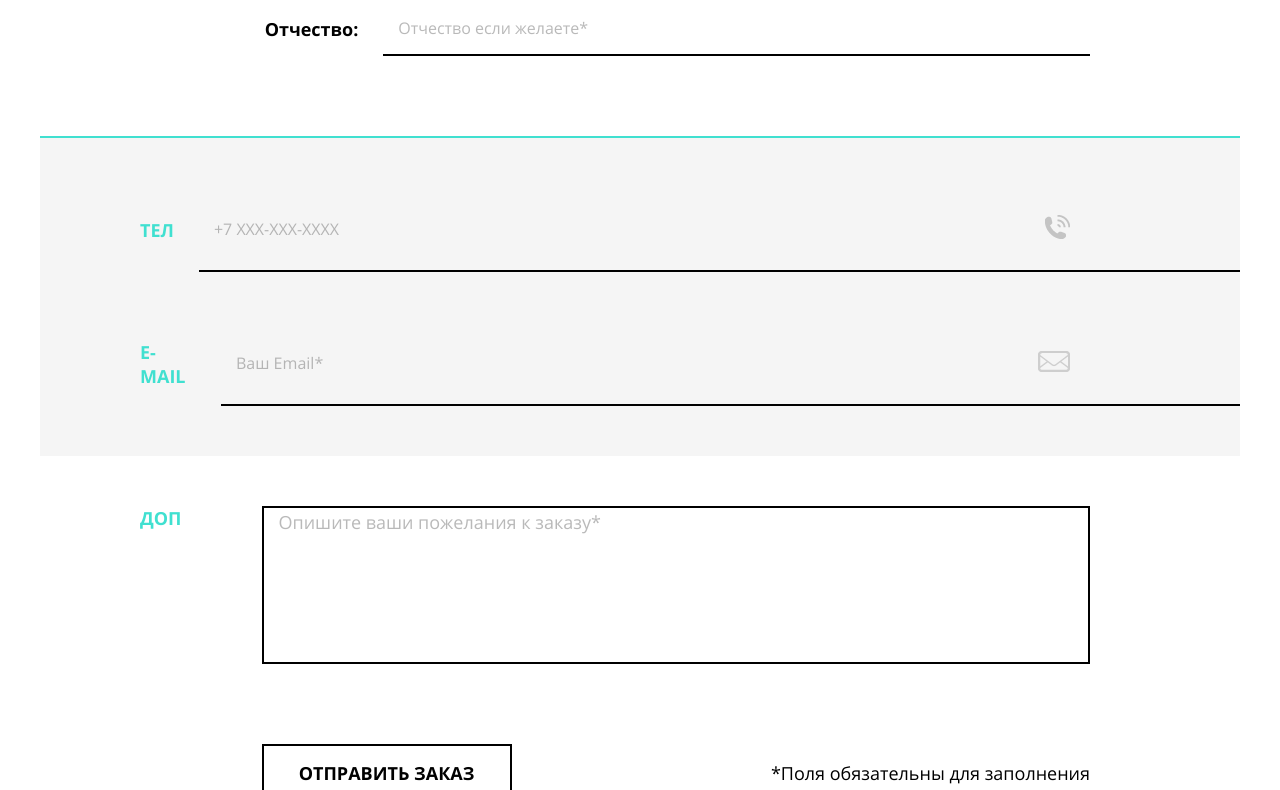
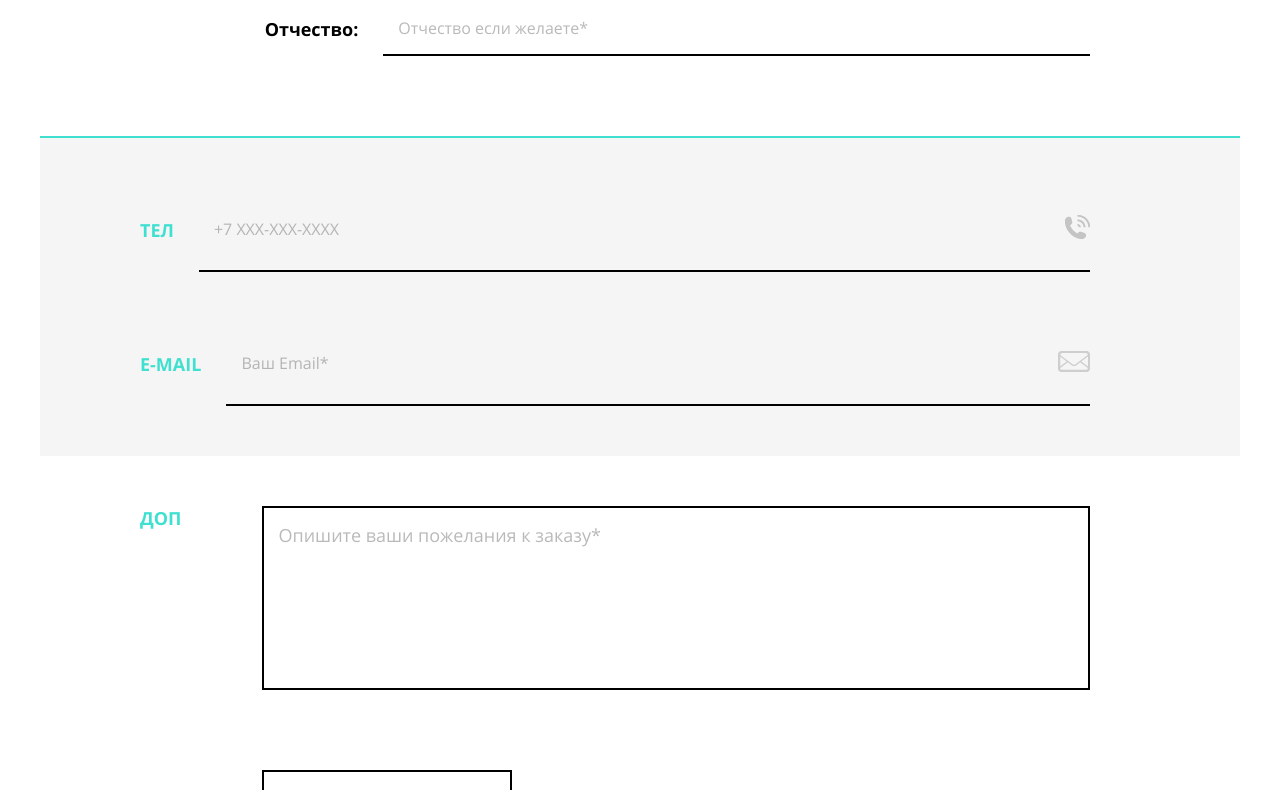
Before and after one commit to GeorgiiZ/mishkaa, a Vue app: page /#/form in a window 1280 px wide. Shown: the part 1380-2170 px from the top of the page. Built offline with nearby package versions, Linux system fonts and the light colour scheme.

Commit message:
Fixed form desktop page

```diff
--- a/src/mishka-form/FormPage.vue
+++ b/src/mishka-form/FormPage.vue
@@ -52,7 +52,7 @@
                 </div>
             </div>
             <div class="form-section
-                        form-section_column
+                        form-section__contacts
                         form-section_highlighted">
                 <div class="controls_inline phoneNumberContainer">
                     <label class="form-section__caption">тел</label>
@@ -131,7 +131,7 @@ export default {
 
 .form-section {
     display: flex;
-    padding: 50px 0 0 100px;
+    padding: 50px 150px 0 100px;
 }
 
 ::placeholder {
@@ -147,8 +147,10 @@ export default {
     max-height: 210px;
 }
 
-.form-section_column {
+.form-section__contacts {
     flex-direction: column;
+    /* padding: 0 150px 0 100px;;  */
+
 }
 
 .form-section__caption {
@@ -195,7 +197,7 @@ export default {
     display: flex;
     flex-wrap: wrap;
     flex-direction: column;
-    padding: 0 150px 0 100px;
+    padding: 0 0 0 100px;
     width: 100%;
 }
 
@@ -232,14 +234,14 @@ export default {
     width: 100%;
     display: flex;
     align-items: center;
-    margin-bottom: 50px;
+    padding-bottom: 50px;
 }
 
 .controls__item {
     display: flex;
     align-items: center;
     position: relative;
-    padding: 0 150px 80px 80px;
+    padding: 0 0 80px 80px;
 }
 
 .controls__item_indent {
@@ -249,33 +251,19 @@ export default {
 
 .form-input {
     border : none;
-    padding-left: 15px;
     text-overflow: ellipsis;
     background-color: inherit;
     border-bottom: 2px solid black;
     min-height: 50px;
-    width: 100%;
     margin-left: 25px;
+    padding-left: 15px;
+    flex:1;
 }
 
 .form-input_large {
     position: relative;
     min-height: 80px;
-    /* margin-left: auto;
-    margin-right: 150px; */
-}
-
-
-.phoneNumberContainer::after{
-    position: absolute;
-    right: 170px;
-    content: url("../assets/phonesvg.png");
-}
-
-.emailContainer::after {
-    position: absolute;
-    right: 170px;
-    content: url("../assets/mailsvg.png");
+    padding-right: 30px;
 }
 
 .form-input_textarea {
@@ -284,7 +272,22 @@ export default {
     resize: none;
     border: 2px solid black;
     margin: 0;
+    padding: 15px;
 }
+
+.phoneNumberContainer::after{
+    position: absolute;
+    right: 0;
+    content: url("../assets/phonesvg.png");
+}
+
+.emailContainer::after {
+    position: absolute;
+    right: 0;
+    content: url("../assets/mailsvg.png");
+}
+
+
 
 .form-input:focus{
     outline: none;
```
